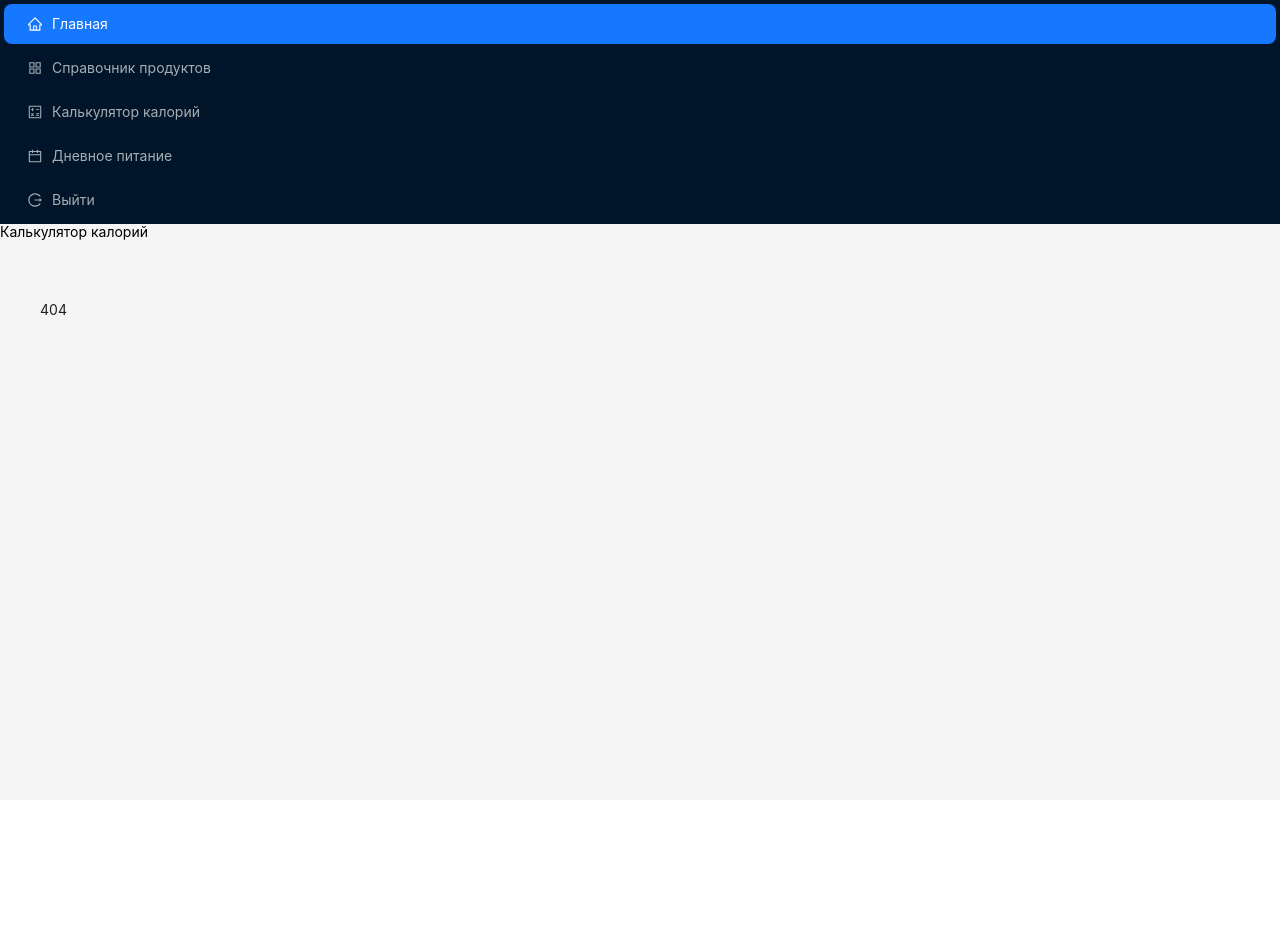
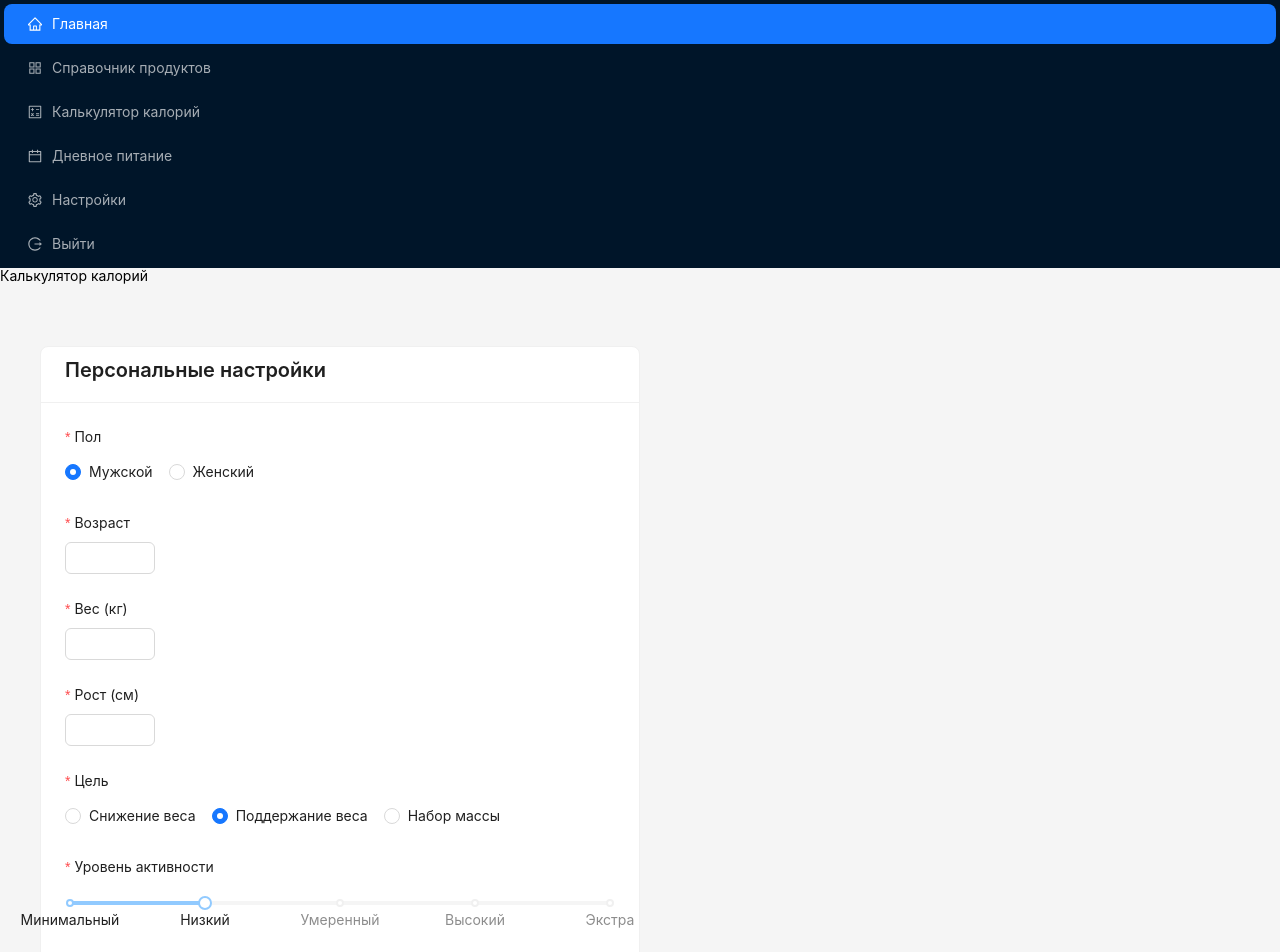
Before and after one commit to katyaaplyusnina/calories-calc, a React (Create React App) app: page /settings in a window 1280 px wide. Before the commit this address had no page. Shown: the top 952 px of the page. Before the commit the page ends 800 px from the top, so only its background shows below. Built offline with nearby package versions, Linux system fonts and the light colour scheme.

Commit message:
page with settings

```diff
--- a/src/components/Layout/Sider.tsx
+++ b/src/components/Layout/Sider.tsx
@@ -3,7 +3,7 @@ import { Link } from 'react-router-dom';
 import {
     HomeOutlined,
     AppstoreOutlined,
-    CalculatorOutlined, CalendarOutlined, LogoutOutlined,
+    CalculatorOutlined, CalendarOutlined, LogoutOutlined, SettingOutlined,
 } from '@ant-design/icons';
 import LogoutButton from "../auth/LogoutButton";
 
@@ -22,7 +22,10 @@ const Sider = () => {
             <Menu.Item key="4" icon={<CalendarOutlined />}>
                 <Link to="/daily-meals">Дневное питание</Link>
             </Menu.Item>
-            <Menu.Item key="5" icon={<LogoutOutlined />}>
+            <Menu.Item key="5" icon={<SettingOutlined />}>
+                <Link to="/settings">Настройки</Link>
+            </Menu.Item>
+            <Menu.Item key="6" icon={<LogoutOutlined />}>
                 <LogoutButton></LogoutButton>
             </Menu.Item>
         </Menu>
--- a/src/components/pages/About.tsx
+++ /dev/null
@@ -1,6 +0,0 @@
-import React from "react";
-
-function About() {
-    return <p>Петух</p>
-}
-export default About;
--- /dev/null
+++ b/src/components/pages/Settings.tsx
@@ -0,0 +1,116 @@
+import React, { useState, useEffect } from 'react';
+import { Form, InputNumber, Radio, Button, Card, Typography, Slider } from 'antd';
+import { IUserSettings } from '../../types/UserSettings';
+
+const { Title } = Typography;
+
+const activityLevelMarks = {
+    1.2: 'Минимальный',
+    1.375: 'Низкий',
+    1.55: 'Умеренный',
+    1.725: 'Высокий',
+    1.9: 'Экстра'
+};
+
+const Settings: React.FC = () => {
+    const [form] = Form.useForm();
+    const [initialValues, setInitialValues] = useState<IUserSettings | null>(null);
+
+    // Загрузка сохраненных настроек при монтировании
+    useEffect(() => {
+        const savedSettings = localStorage.getItem('userSettings');
+        if (savedSettings) {
+            const settings = JSON.parse(savedSettings);
+            setInitialValues(settings);
+            form.setFieldsValue(settings);
+        }
+    }, [form]);
+
+    const onFinish = (values: IUserSettings) => {
+        localStorage.setItem('userSettings', JSON.stringify(values));
+    };
+
+    return (
+        <Card title={<Title level={4}>Персональные настройки</Title>} style={{ maxWidth: 600 }}>
+            <Form
+                form={form}
+                layout="vertical"
+                initialValues={initialValues || {
+                    gender: 'male',
+                    goal: 'maintain',
+                    activityLevel: 1.375
+                }}
+                onFinish={onFinish}
+            >
+                <Form.Item
+                    label="Пол"
+                    name="gender"
+                    rules={[{ required: true }]}
+                >
+                    <Radio.Group>
+                        <Radio value="male">Мужской</Radio>
+                        <Radio value="female">Женский</Radio>
+                    </Radio.Group>
+                </Form.Item>
+
+                <Form.Item
+                    label="Возраст"
+                    name="age"
+                    rules={[{ required: true, message: 'Укажите возраст' }]}
+                >
+                    <InputNumber min={14} max={100} />
+                </Form.Item>
+
+                <Form.Item
+                    label="Вес (кг)"
+                    name="weight"
+                    rules={[{ required: true, message: 'Укажите вес' }]}
+                >
+                    <InputNumber min={30} max={200} step={0.1} />
+                </Form.Item>
+
+                <Form.Item
+                    label="Рост (см)"
+                    name="height"
+                    rules={[{ required: true, message: 'Укажите рост' }]}
+                >
+                    <InputNumber min={120} max={250} />
+                </Form.Item>
+
+                <Form.Item
+                    label="Цель"
+                    name="goal"
+                    rules={[{ required: true }]}
+                >
+                    <Radio.Group>
+                        <Radio value="lose">Снижение веса</Radio>
+                        <Radio value="maintain">Поддержание веса</Radio>
+                        <Radio value="gain">Набор массы</Radio>
+                    </Radio.Group>
+                </Form.Item>
+
+                <Form.Item
+                    label="Уровень активности"
+                    name="activityLevel"
+                    rules={[{ required: true }]}
+                >
+                    <Slider
+                        min={1.2}
+                        max={1.9}
+                        step={0.05}
+                        marks={activityLevelMarks}
+                        tipFormatter={(value) => value?.toFixed(2)}
+                    />
+                </Form.Item>
+
+                <Form.Item>
+                    <Button type="primary" htmlType="submit">
+                        Сохранить настройки
+                    </Button>
+                </Form.Item>
+            </Form>
+        </Card>
+    );
+};
+
+export default Settings;
--- a/src/routes.tsx
+++ b/src/routes.tsx
@@ -2,7 +2,7 @@ import { lazy } from 'react';
 import { RouteObject } from 'react-router-dom';
 import AppLayout from './components/Layout/AppLayout';
 import NotFound from "./components/pages/NotFound";
-import About from "./components/pages/About";
+import Settings from "./components/pages/Settings";
 import AuthRoute from "./components/AuthRoute";
 
 const Login = lazy(() => import('./components/auth/LoginForm'));
@@ -24,8 +24,8 @@ const routes: RouteObject[] = [
                 element: <Home />,
             },
             {
-                path: 'about',
-                element: <About />,
+                path: 'settings',
+                element: <Settings />,
             },
             {
                 path: 'products',
--- /dev/null
+++ b/src/types/UserSettings.ts
@@ -0,0 +1,8 @@
+export interface IUserSettings {
+    weight: number;
+    height: number;
+    age: number;
+    gender: 'male' | 'female';
+    goal: 'gain' | 'lose' | 'maintain';
+    activityLevel: number;
+}
```
